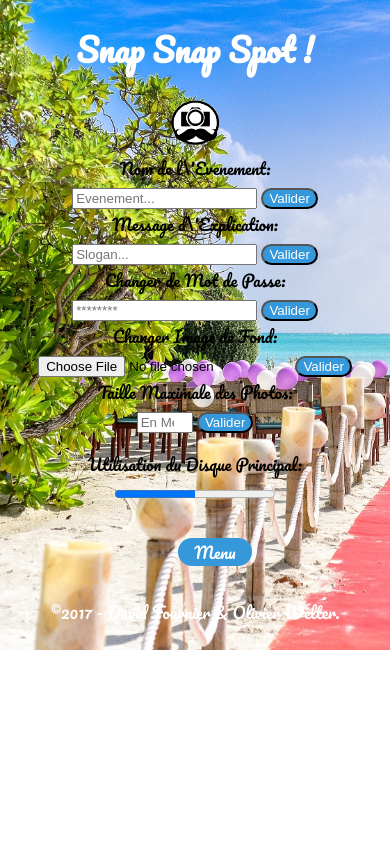
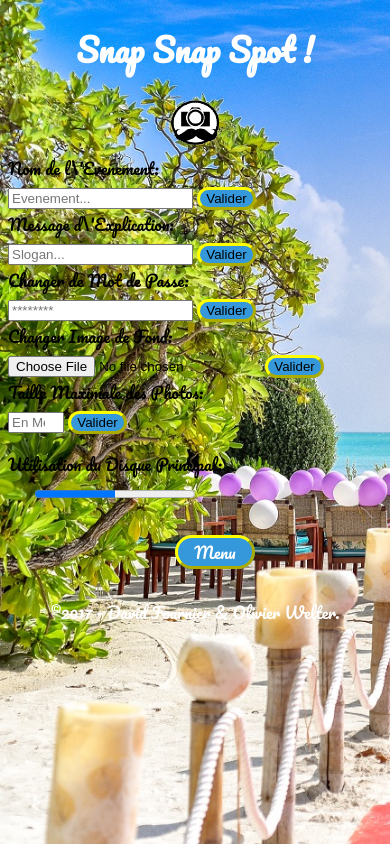
Before and after one commit to mrobot-pro/raspot.in, a PHP site: page /adminappli.php in a window 390 px wide. Run offline with PHP 8.4, Linux system fonts and the light colour scheme.

Commit message:
ajout media queries 5 config à améliorer

```diff
--- a/adminappli.php
+++ b/adminappli.php
@@ -6,26 +6,26 @@ include ('./php/includes/header.php');
 echo <<< EOT
 
 <form action="" method="post">
-         <center>
-                <label>Nom de l\'Evenement:</label><br>
-                        <input type="text" name="evenement" placeholder="Evenement..." />
+
+        <label class="position">Nom de l\'Evenement:</label><br>
+                <input class="position" type="text" name="evenement" placeholder="Evenement..." />
                 <input class="btn" type="submit" value="Valider"/><br>
-        <label>Message d\'Explication:</label><br>
-                <input type="text" name="explication" placeholder="Slogan..." />
+        <label class="position">Message d\'Explication:</label><br>
+                <input class="position" type="text" name="explication" placeholder="Slogan..." />
                 <input class="btn" type="submit" value="Valider"/><br>
-        <label>Changer de Mot de Passe:</label><br>
-                <input type="password" name="password" placeholder="********" />
+        <label class="position">Changer de Mot de Passe:</label><br>
+                <input class="position" type="password" name="password" placeholder="********" />
                 <input class="btn" type="submit" value="Valider"/><br>
-        <label>Changer Image de Fond:</label><br>
-                <input type="file" name="imagefond" />
+        <label class="position">Changer Image de Fond:</label><br>
+                <input class="position" type="file" name="imagefond" />
                 <input class="btn" type="submit" value="Valider"/><br>
-        <label>Taille Maximale des Photos:</label><br>
-                <input type="number" name="taillemaxphoto" min="0" max="20" placeholder="En MegaOctet..." />
+        <label class="position">Taille Maximale des Photos:</label><br>
+                <input class="position" type="number" name="taillemaxphoto" min="0" max="20" placeholder="En MegaOctet..." />
                 <input class="btn" type="submit" value="Valider"/><br>
-        <p>Utilisation du Disque Principal:<br>
-                <progress id="avancement" value="50" max="100"></progress>
+        <p class="position">Utilisation du Disque Principal:<br>
+                <progress  class="position" id="avancement" value="50" max="100"></progress>
                 </p>
-        </center>
+
 </form>
 
 EOT;
--- a/css/default.css
+++ b/css/default.css
@@ -1,12 +1,19 @@
+@media screen and (min-width: 750px) {
+
     @font-face {
         font-family: 'Pacifico';
         src: url('fonts/Pacifico.ttf') format('truetype');
+        }
+
+        .position {
+            margin-left: 40%;
         }
 
     html {
             background-image: url('accueil.jpg');
             background-size: cover;
             background-repeat : no-repeat;
+            background-attachment: fixed;
     }
 
     body {
@@ -43,7 +50,9 @@ ul li a {
      .btn {
       background: #3498db;
       border-radius: 28px;
-  color: #ffffff;
+      border: 3px grey outset;
+      font-family: Pacifico;
+            font-size: 1em;
     }
 
     .btn:hover {
@@ -51,29 +60,19 @@ ul li a {
       text-decoration: none;
     }
 
-
-@media screen and (max-width: 330px) {
+}
+@media screen and (max-width: 760px) {
 
     @font-face {
                 font-family: 'Pacifico';
                 src: url('fonts/Pacifico.ttf') format('truetype');
-    }
-    @keyframes animbtn {
-        0% {
-            transform: width:auto;
-        }
-        50% {
-            transform: width: 120%;
-        }
-        100% {
-            transform: width 150%;
-        }
     }
 
    html {
             background-image: url('accueil.jpg');
             background-size: cover;
             background-repeat : no-repeat;
+            background-attachment: fixed;
     }
 
     body {
@@ -110,13 +109,163 @@ ul li a {
      .btn {
       background: #3498db;
       border-radius: 28px;
-  color: #ffffff;
-  animation: animbtn 10s linear alternate infinite;
-}
-
-.btn:hover {
-  background: #3cb0fd;
-  text-decoration: none;
+      border: 3px red outset;
     }
 
 }
+@media screen and (max-width: 550px) {
+
+    @font-face {
+                font-family: 'Pacifico';
+                src: url('fonts/Pacifico.ttf') format('truetype');
+    }
+
+   html {
+            background-image: url('accueil.jpg');
+            background-size: cover;
+            background-repeat : no-repeat;
+            background-attachment: fixed;
+    }
+
+    body {
+            font-family: Pacifico;
+            font-size: 1em;
+    }
+
+    h1,a,p {
+            text-decoration: none;
+            text-align: center;
+    }
+
+    a, footer p {
+            color: white;
+    }
+
+    p {
+            display: inline-block;
+    }
+
+    ul#menu_horizontal li {
+    display : inline;
+    padding : 0 1em;
+    }
+
+    ul#menu_horizontal {
+    list-style-type : none;
+    }
+
+    ul li a {
+     width:auto;
+     }
+
+     .btn {
+      background: #3498db;
+      border-radius: 28px;
+      border: 3px yellow outset;
+    }
+
+}
+@media screen and (max-width: 330px) {
+
+    @font-face {
+                font-family: 'Pacifico';
+                src: url('fonts/Pacifico.ttf') format('truetype');
+    }
+
+   html {
+            background-image: url('accueil.jpg');
+            background-size: cover;
+            background-repeat : no-repeat;
+            background-attachment: fixed;
+    }
+
+    body {
+            font-family: Pacifico;
+            font-size: 1em;
+    }
+
+    h1,a,p {
+            text-decoration: none;
+            text-align: center;
+    }
+
+    a, footer p {
+            color: white;
+    }
+
+    p {
+            display: inline-block;
+    }
+
+    ul#menu_horizontal li {
+    display : inline;
+    padding : 0 1em;
+    }
+
+    ul#menu_horizontal {
+    list-style-type : none;
+    }
+
+    ul li a {
+     width:auto;
+     }
+
+     .btn {
+      background: #3498db;
+      border-radius: 28px;
+      border: 3px green outset;
+    }
+
+}
+@media screen and (max-width: 200px) {
+
+    @font-face {
+                font-family: 'Pacifico';
+                src: url('fonts/Pacifico.ttf') format('truetype');
+    }
+
+   html {
+            background-image: url('accueil.jpg');
+            background-size: cover;
+            background-repeat : no-repeat;
+            background-attachment: fixed;
+    }
+
+    body {
+            font-family: Pacifico;
+            font-size: 1em;
+    }
+
+    h1,a,p {
+            text-decoration: none;
+            text-align: center;
+    }
+
+    a, footer p {
+            color: white;
+    }
+
+    p {
+            display: inline-block;
+    }
+
+    ul#menu_horizontal li {
+    display : inline;
+    padding : 0 1em;
+    }
+
+    ul#menu_horizontal {
+    list-style-type : none;
+    }
+
+    ul li a {
+     width:auto;
+     }
+
+     .btn {
+      background: #3498db;
+      border-radius: 28px;
+      border: 3px orange outset;
+    }
+
+}
--- a/php/includes/header.php
+++ b/php/includes/header.php
@@ -1,6 +1,6 @@
 <?php
 
 echo '<header>';
-echo '<center><h1><a href="index.php">Snap Snap Spot !</a></h1>';
-echo '<img src="./image/favicon.png" alt="logo_appli" /></center>';
+echo '<center><h1><a href="index.php">Snap Snap Spot !</a></h1></center>';
+echo '<center><img src="./image/favicon.png" alt="logo_appli" /></center>';
 echo '</header>';
```
Lines whose indentation alone changed are shown as unchanged.
